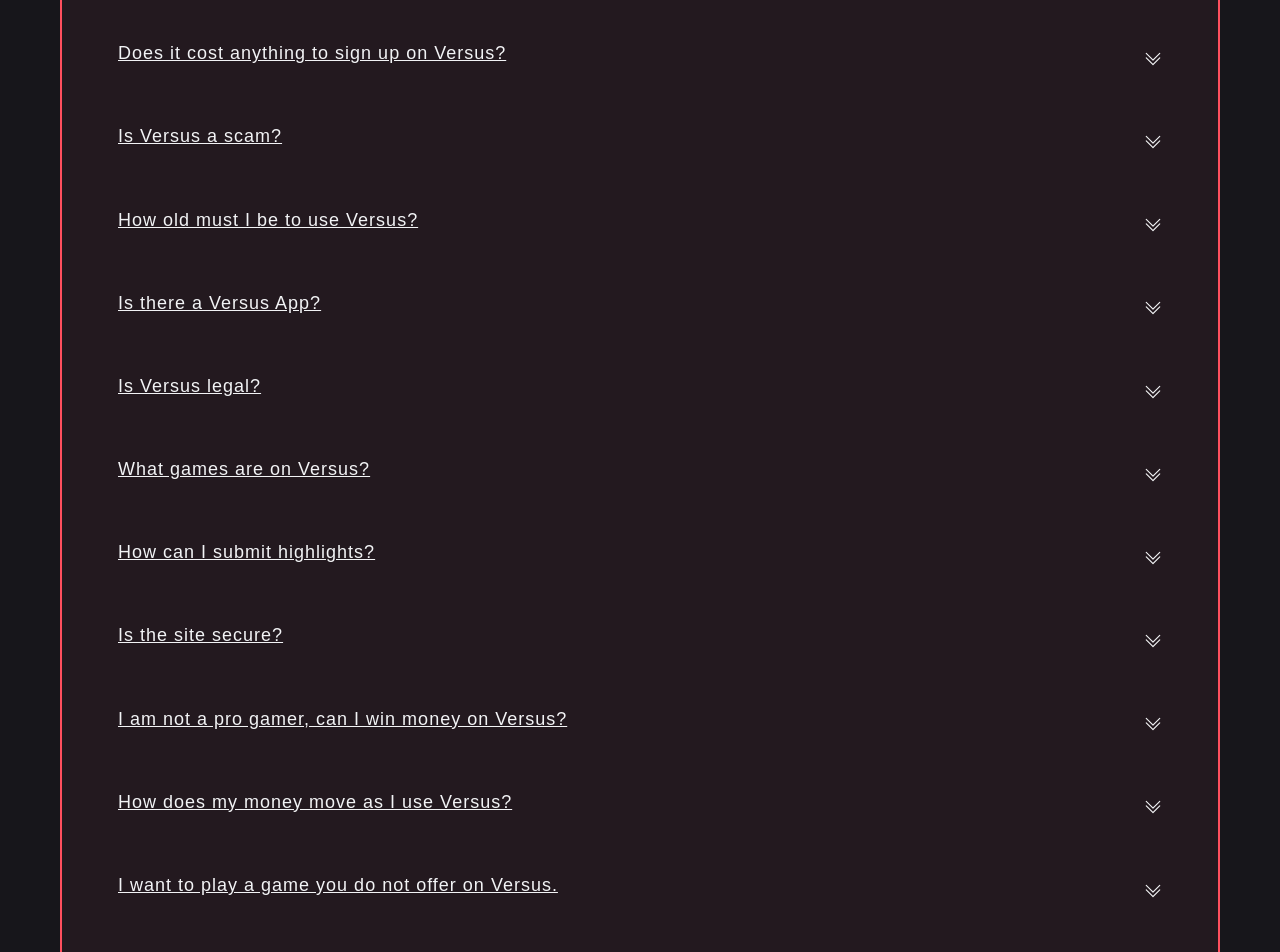
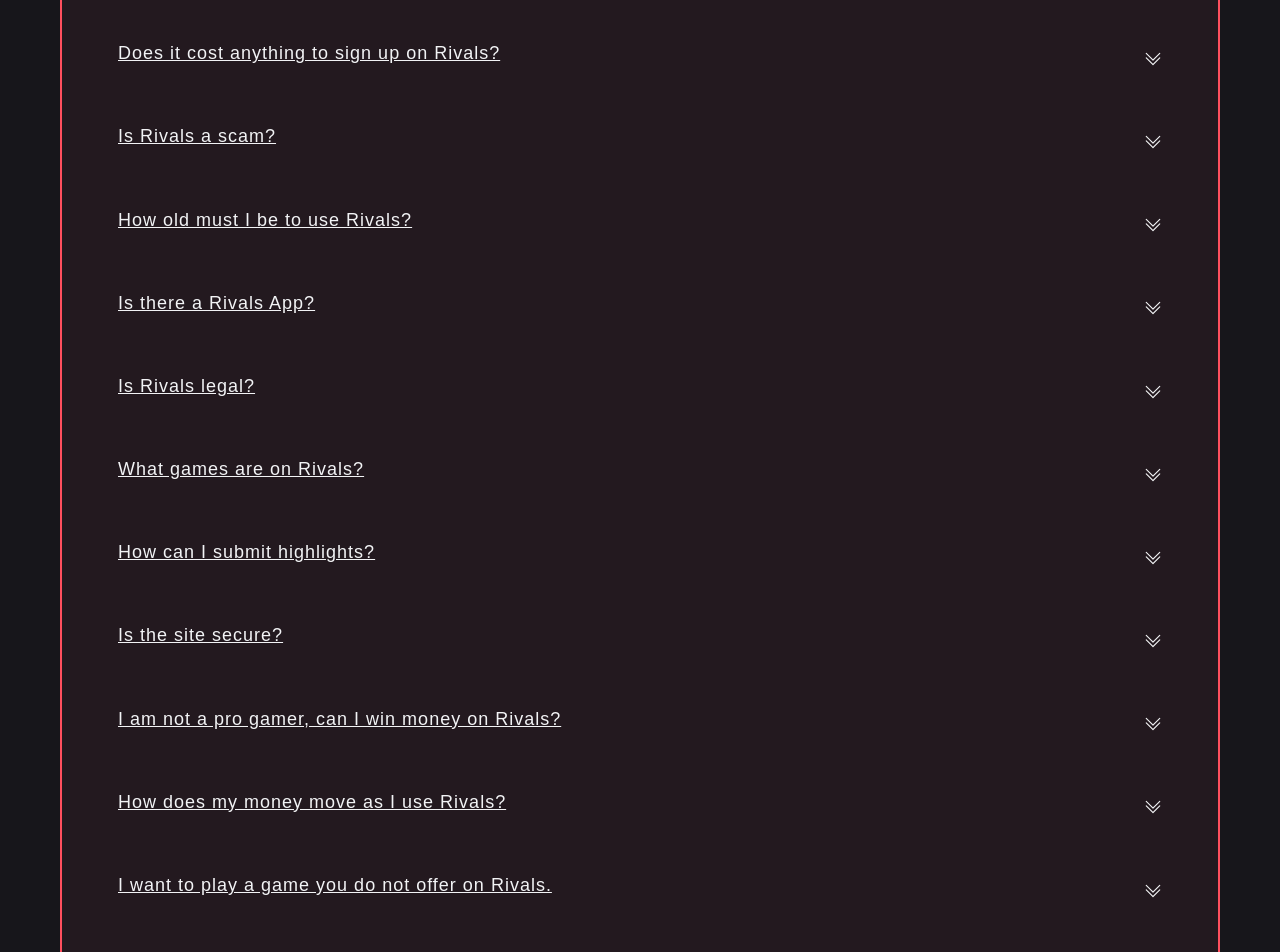
Before and after one commit to XavierElon/versus-ui-starter-app, a Next.js app: page /faq in a window 1280 px wide. Shown: the part 780-1732 px from the top of the page. Built offline with nearby package versions, Linux system fonts and the light colour scheme.

Commit message:
start updating rivals

```diff
--- a/src/components/Footer.tsx
+++ b/src/components/Footer.tsx
@@ -22,7 +22,7 @@
         </div>
         <div className="text-center flex-col-reverse md:flex-row flex justify-center">
           <p className="text-extra-small align-left text-white-opacity mt-5 pb-10">
-            Versus, Inc. Are You Ready To Compete With Players From All Over The
+            Rivals, Inc. Are You Ready To Compete With Players From All Over The
             World?
             <br />
             Join Our Community And Become A Part Of the best gaming experience
--- a/src/components/NewsletterCard.tsx
+++ b/src/components/NewsletterCard.tsx
@@ -10,7 +10,7 @@
   const [enabled, setEnabled] = useState(false)
   const [newletterForm, setNewsletterForm] = useState<NewsletterUserData>({})
   const [email, setEmail] = useState('')
-  const [subscribed, setSubscribed] = useState(false)
+  const [subscribed, setSubscribed] = useState(true)
 
   const handleNewletterSubmit = (e: Event) => {
     e.preventDefault()
@@ -103,7 +103,7 @@
               className="mb-20"
             />
             <p className="text-white text-extra-small">
-              Sign up today to receive the latest Versus news, updates, offers,
+              Sign up today to receive the latest Rivals news, updates, offers,
               and more by email.
             </p>
           </div>
@@ -134,7 +134,7 @@
                   <div className="corner-black small bottom-left" />
                 </div>
                 <div className="text-extra-small text-white mb-20 text-white-opacity">
-                  Versus will be responsible for your personal data. For more
+                  Rivals will be responsible for your personal data. For more
                   information please check our{' '}
                   <Link target="_blank" href="/">
                     Privacy Policy
@@ -162,7 +162,7 @@
                 </div>
                 <span className="text-extra-small text-white-opacity w-form-label mt-2">
                   I would like to receive news, special offers and other
-                  information from Versus and I am 16 years old or older.
+                  information from Rivals and I am 16 years old or older.
                 </span>
 
                 <div>
--- a/src/data/faqData.tsx
+++ b/src/data/faqData.tsx
@@ -1,9 +1,9 @@
 export const faqData = [
   {
     id: 1,
-    title: 'What is Versus?',
+    title: 'What is Rivals?',
     content:
-      'Versus is a platform for gamers that connects players to an opponent with the tap of a button! You can ante up any game against other users in solo head to head matches, tournaments, or with friends to win real money!'
+      'Rivals is a platform for gamers that connects players to an opponent with the tap of a button! You can ante up any game against other users in solo head to head matches, tournaments, or with friends to win real money!'
   },
   {
     id: 2,
@@ -12,44 +12,44 @@
   },
   {
     id: 3,
-    title: 'Does it cost anything to sign up on Versus?',
+    title: 'Does it cost anything to sign up on Rivals?',
     content: 'Nope! ,You do not have to pay to sign up.'
   },
   {
     id: 4,
-    title: 'Is Versus a scam?',
+    title: 'Is Rivals a scam?',
     content:
-      'No, Versus is not a scam. Versus is becoming the biggest platform to play video games for money in the world, a registered business in the state of Delaware, and we earn money by keeping 10% of entry fees from users. We offer lower fees than any of our competitors. For more information on our founders, investors, and business, head to the "about" page on our website.'
+      'No, Rivals is not a scam. Rivals is becoming the biggest platform to play video games for money in the world, a registered business in the state of Delaware, and we earn money by keeping 10% of entry fees from users. We offer lower fees than any of our competitors. For more information on our founders, investors, and business, head to the "about" page on our website.'
   },
   {
     id: 5,
-    title: 'How old must I be to use Versus?',
+    title: 'How old must I be to use Rivals?',
     content:
-      "You have to be at least 18 to play on Versus. It is against our Terms of Service and the law to use our site/app if you are under 18. Please don't make an account if you're under 18—we'll be forced to lock it."
+      "You have to be at least 18 to play on Rivals. It is against our Terms of Service and the law to use our site/app if you are under 18. Please don't make an account if you're under 18—we'll be forced to lock it."
   },
   {
     id: 6,
-    title: 'Is there a Versus App?',
+    title: 'Is there a Rivals App?',
     content:
       'Yes! You can download the iOS app at the app store or by clicking download on this page. We plan to have the Android app released soon.'
   },
   {
     id: 7,
-    title: 'Is Versus legal?',
+    title: 'Is Rivals legal?',
     content:
-      'Yes! Only in locations where skill-based competitions are allowed. If you are in a location where skill-based competitions are not allowed, you cannot use Versus.'
+      'Yes! Only in locations where skill-based competitions are allowed. If you are in a location where skill-based competitions are not allowed, you cannot use Rivals.'
   },
   {
     id: 8,
-    title: 'What games are on Versus?',
+    title: 'What games are on Rivals?',
     content:
-      'We currently offer League of Legends, Valorant, Fortnite, Apex Legends, PUBG, FIFA 22,23, Madden 22,23, NBA 2K 22,23, MLB the show, World Of Warcraft duels on Versus. We plan to expand to other games soon. Stay tuned!'
+      'We currently offer League of Legends, Valorant, Fortnite, Apex Legends, PUBG, FIFA 22,23, Madden 22,23, NBA 2K 22,23, MLB the show, World Of Warcraft duels on Rivals. We plan to expand to other games soon. Stay tuned!'
   },
   {
     id: 9,
     title: 'How can I submit highlights?',
     content:
-      'Want to be featured on our page? Tag us on Instagram or facebook @versusapp.io'
+      'Want to be featured on our page? Tag us on Instagram or facebook @Rivalsapp.io'
   },
   {
     id: 10,
@@ -59,21 +59,21 @@
   },
   {
     id: 11,
-    title: 'I am not a pro gamer, can I win money on Versus?',
+    title: 'I am not a pro gamer, can I win money on Rivals?',
     content:
-      'Casual players are making money on Versus EVERY DAY!, Versus is designed for gamers of all skills!'
+      'Casual players are making money on Rivals EVERY DAY!, Rivals is designed for gamers of all skills!'
   },
   {
     id: 12,
-    title: 'How does my money move as I use Versus?',
+    title: 'How does my money move as I use Rivals?',
     content:
       'If you create an open match or send a direct challenge, the entry fee will be temporarily removed from your account and placed into that match until it is played and given to the winner, or the match is canceled. Be sure to check your Transaction History to review any changes in your account—everything is tracked.'
   },
   {
     id: 13,
-    title: 'I want to play a game you do not offer on Versus.',
+    title: 'I want to play a game you do not offer on Rivals.',
     content:
-      'For now, we are building the app and will try adding new games in the future. If you have any gaming suggestions be sure to email Business@versusapp.io'
+      'For now, we are building the app and will try adding new games in the future. If you have any gaming suggestions be sure to email Business@Rivalsapp.io'
   },
   {
     id: 14,
@@ -84,6 +84,6 @@
     id: 15,
     title: 'Why am I being asked to submit tax information?',
     content:
-      'If you are a US-based player, you are required by law to report income over $600 to the IRS.If you have withdrawn more than $600 from Versus, it must be reported to the government. You will have to submit your tax info to us and you will receive a 1099 at the end of the tax year to file your taxes. Your information is held securely and is not shared with anyone other than the IRS.'
+      'If you are a US-based player, you are required by law to report income over $600 to the IRS.If you have withdrawn more than $600 from Rivals, it must be reported to the government. You will have to submit your tax info to us and you will receive a 1099 at the end of the tax year to file your taxes. Your information is held securely and is not shared with anyone other than the IRS.'
   }
 ]
--- a/src/pages/index.tsx
+++ b/src/pages/index.tsx
@@ -1,15 +1,10 @@
 /* eslint-disable react/jsx-no-comment-textnodes */
 /* eslint-disable @next/next/no-img-element */
 import Header from '@/components/Header'
-import Link from 'next/link'
 import Seo from '@/components/Seo'
-import { Fragment, useState } from 'react'
-import { Switch } from '@headlessui/react'
 import Footer from '@/components/Footer'
 import { Form, useSubscribe } from '@/hooks/useSubscribe'
 import { NewsletterCard } from '@/components/NewsletterCard'
-import { createNewsletterUser } from '@/api/newsletter.api'
-import { NewsletterUserData } from '@/models/interfaces'
 import { ActionCard } from '@/components/Cards/ActionCard'
 import { DownloadCard } from '@/components/Cards/DownloadCard'
 import { CompeteCard } from '@/components/Cards/CompeteCard'
@@ -23,8 +18,8 @@
   return (
     <>
       <Seo
-        title="Versus - The Next Evolution of Competitive Gaming"
-        description="Versus allows users to play for real earnings. Players will compete against their rivals in solo head-to-head matches, team versus team events, and tournaments. Play with friends, earn, and experience the excitement of competitive gaming."
+        title="Rivals - The Next Evolution of Competitive Gaming"
+        description="Rivals allows users to play for real earnings. Players will compete against their rivals in solo head-to-head matches, team Rivals team events, and tournaments. Play with friends, earn, and experience the excitement of competitive gaming."
       />
       <Header />
       <div className="wrap">
@@ -45,9 +40,9 @@
                 OF GAMING
               </h2>
               <p className="text-white-opacity text-large mb-40">
-                Versus allows users to play for real earnings. Players will
+                Rivals allows users to play for real earnings. Players will
                 compete against their rivals in solo head-to-head matches, team
-                versus team events, and tournaments. Play with friends, earn,
+                Rivals team events, and tournaments. Play with friends, earn,
                 and experience the excitement of competitive gaming.
               </p>
             </div>
```
